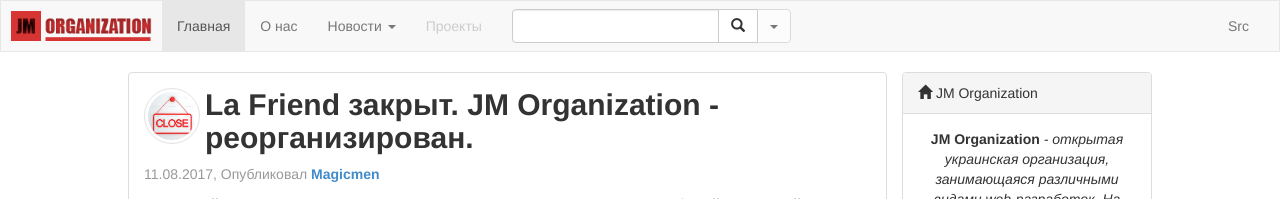
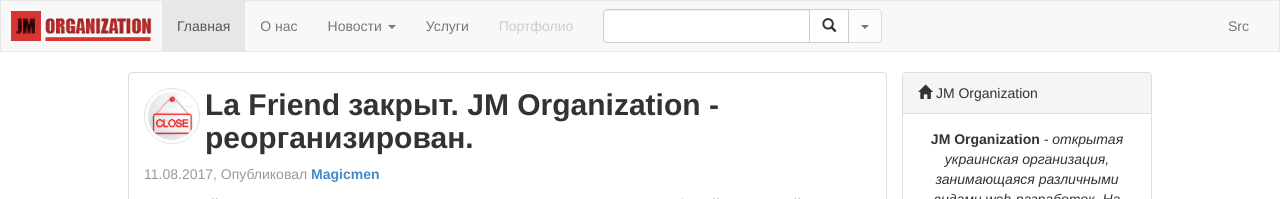
Before and after one commit to jm-organization/jm-organization.github.io, a Jekyll site: the page built from index.html, in a window 1280 px wide. Shown: the top 199 px of the page. Built offline with Jekyll 4.4.1, drawn with Linux system fonts in a browser that asks for light colours; the list of posts is cut into pages by our own code.

Commit message:
Update nav-bar

```diff
--- a/_includes/jm_header.html
+++ b/_includes/jm_header.html
@@ -67,7 +67,17 @@
 				<fieldset{% if site.data.settings.search-news == false %} disabled{% endif %}>
 					<div class="form-group">
 						<div class="input-group">
-							<input type="text" id="search" class="form-control" onclick="$('.jm-news-found').show();" oninput="search_news($(this)[0].value)">
+							<input type="text"
+								   id="search"
+								   class="form-control"
+
+								   onclick="$('.jm-news-found').show();"
+								   oninput="search_news($(this)[0].value)"
+
+								   data-toggle="tooltip"
+								   data-placement="bottom"
+								   title="Быстрый поиск новостей по заголовку"
+							>
 
 							<div class="input-group-btn">
 								<button type="button" id="go-search" class="btn btn-default"><span class="glyphicon glyphicon-search"></span></button>
--- a/_includes/jm_navigation.html
+++ b/_includes/jm_navigation.html
@@ -20,6 +20,10 @@
 </li>
 
 
-<li class="disabled{% if page.url contains '/projects' %} active{% endif %}">
-	<a href="/projects" onclick="return false">Проекты</a>
+<li{% if page.url contains '/services' %} class="active"{% endif %}>
+	<a href="/services" onclick="return false">Услуги</a>
 </li>
+
+<li class="disabled{% if page.url contains '/portfolio' %} active{% endif %}">
+	<a href="/portfolio" onclick="return false">Портфолио</a>
+</li>
--- a/index.html
+++ b/index.html
@@ -6,6 +6,7 @@
 <div class="jm-news-found">
     <div class="panel panel-default">
         <div class="panel-heading">
+            <div class="jm-results" style="display: none">Найдено {records} из {all-records}:</div>
             <div class="jm-no-results">Ничего не найдено</div>
             <div class="jm-close"><span class="close" onclick="$('.jm-news-found').hide();">&times;</span></div>
         </div>
```
Also changed, not shown: portfolio/index.html (renamed from projects/index.html), portfolio/la-friend/index.html (renamed from projects/la-friend/index.html).
